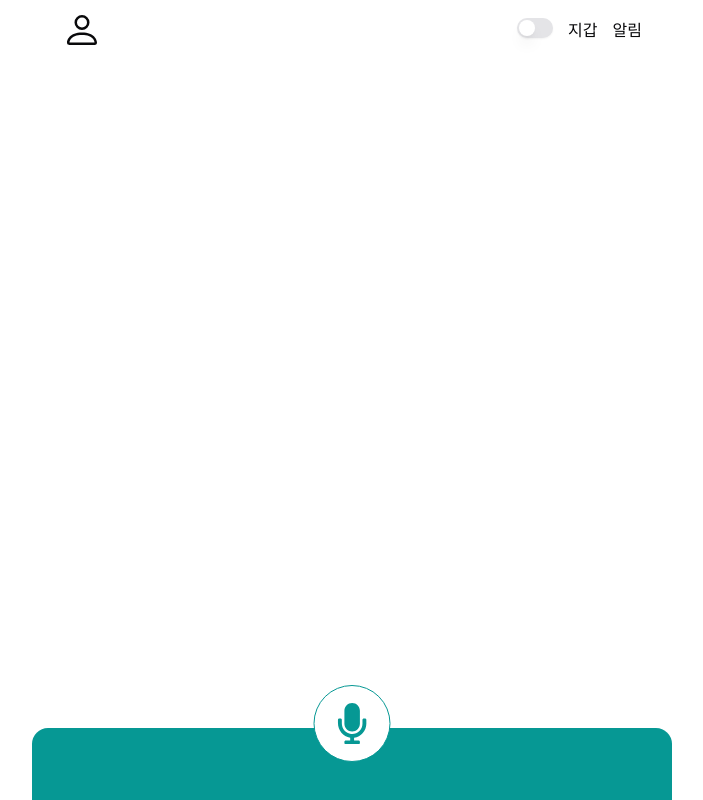
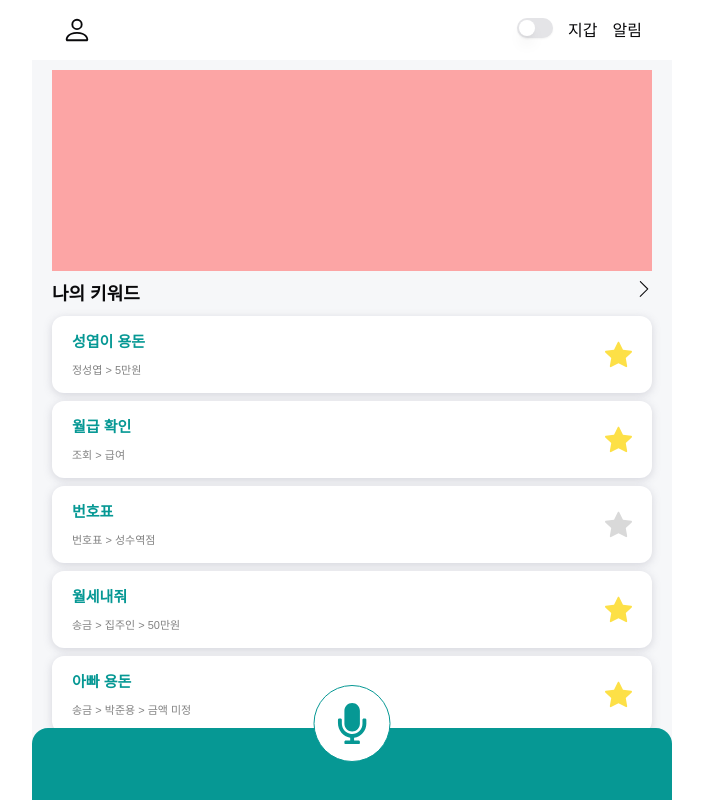
Before and after one commit to KeywordHanaro/KeywordHanaro_FE, a Next.js app: page / in a window 1280 px wide. Shown: the whole page, without its empty margins (288-991 px from the left). Built offline with nearby package versions, Linux system fonts and the light colour scheme.

Commit message:
[feat] 홈 나의 키워드 구조 생성

```diff
--- a/app/page.tsx
+++ b/app/page.tsx
@@ -1,13 +1,54 @@
 import { MicRef } from '@/components/atoms/Mic';
+import Keyword from '@/components/molecules/Keyword';
 import { Toggle } from '@/components/ui/toggle';
 import { BsPerson } from 'react-icons/bs';
+import { SlArrowRight } from 'react-icons/sl';
 
 export default function Home() {
+  const tempData = [
+    {
+      id: 1,
+      type: 'transfer' as 'transfer' | 'inquiry' | 'ticket' | 'settlement',
+      title: '성엽이 용돈',
+      description: '정성엽 > 5만원',
+      isFavorite: true,
+    },
+    {
+      id: 2,
+      type: 'inquiry' as 'transfer' | 'inquiry' | 'ticket' | 'settlement',
+      title: '월급 확인',
+      description: '조회 > 급여',
+      isFavorite: true,
+    },
+    {
+      id: 3,
+      type: 'ticket' as 'transfer' | 'inquiry' | 'ticket' | 'settlement',
+      title: '번호표',
+      description: '번호표 > 성수역점',
+      isFavorite: false,
+    },
+    {
+      id: 4,
+      type: 'settlement' as 'transfer' | 'inquiry' | 'ticket' | 'settlement',
+      title: '월세내줘',
+      description: '송금 > 집주인 > 50만원',
+      isFavorite: true,
+    },
+    {
+      id: 5,
+      type: 'transfer' as 'transfer' | 'inquiry' | 'ticket' | 'settlement',
+      title: '아빠 용돈',
+      description: '송금 > 박준용 > 금액 미정',
+      isFavorite: true,
+    },
+  ];
+
   return (
-    <div className='h-screen px-[20px] relative '>
-      <div className='w-full h-[60px] flex px-[10px] items-center justify-between'>
+    <div className='h-screen relative bg-[#F6F7F9]'>
+      {/* 헤더 시작 */}
+      <div className='w-full h-[60px] flex px-[30px] items-center justify-between bg-white'>
         <a href='#'>
-          <BsPerson className='w-[40px] h-[40px] cursor-pointer' />
+          <BsPerson className='w-[30px] h-[30px] cursor-pointer' />
         </a>
         <div>
           <Toggle className='mr-[15px]' />
@@ -17,6 +58,33 @@ export default function Home() {
           <a href='#'>알림</a>
         </div>
       </div>
+      {/* 헤더 끝 */}
+
+      <div className='px-[20px] flex flex-col items-center'>
+        {/* 카드 임시 */}
+        <div className='w-full h-[201px] bg-red-300 my-[10px]'></div>
+        {/* 카드 임시 끝 */}
+
+        {/* 나의 키워드 */}
+        <div className='w-full h-[451px] flex flex-col gap-[8px] mb-[8px]'>
+          {/* 나의 키워드 헤더 */}
+          <div className='flex w-full justify-between'>
+            <p className='text-[18px] font-semibold'>나의 키워드</p>
+            <a href='/keyword'>
+              <SlArrowRight className='cursor-pointer' />
+            </a>
+          </div>
+          {/* 나의 키워드 헤더 끝 */}
+          {
+            // 여기에 나의 키워드 5개 불러와야함
+            tempData.map((data, idx) => (
+              <Keyword key={idx} data={data} />
+            ))
+          }
+        </div>
+        {/* 나의 키워드 끝 */}
+      </div>
+
       <MicRef />
     </div>
   );
```
